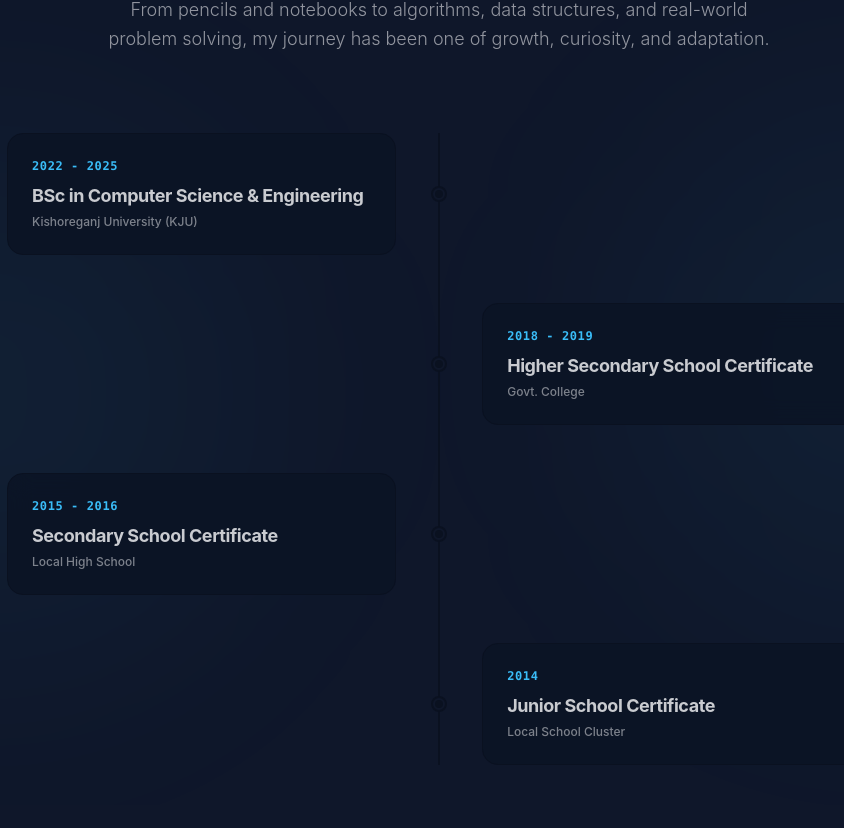
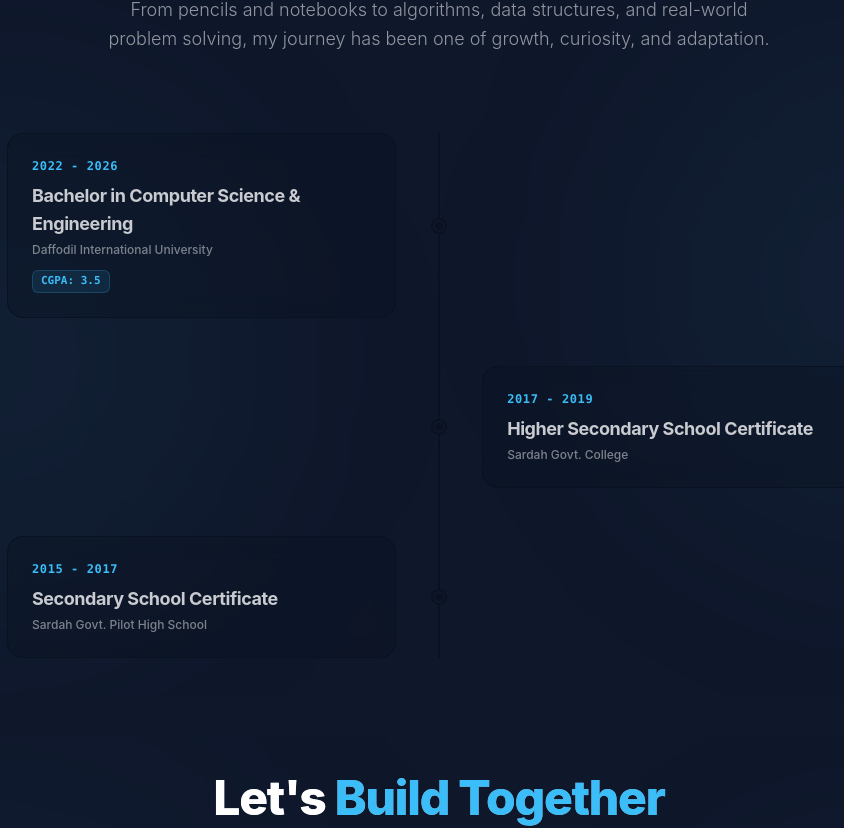
Before and after one commit to MAshhabDev/My-Portfolio, a React (Vite) app: page / in a window 1280 px wide. Shown: the part 2769-3597 px from the top of the page, without its empty margins (201-1045 px from the left). Built offline with nearby package versions, Linux system fonts and the light colour scheme.

Commit message:
Customize the education Components

```diff
--- a/src/Components/Education/EducationTimelinse.jsx
+++ b/src/Components/Education/EducationTimelinse.jsx
@@ -4,35 +4,28 @@ import { motion, AnimatePresence } from 'framer-motion';
 const EDUCATION_DATA = [
   {
     id: 1,
-    year: "2022 - 2025",
-    degree: "BSc in Computer Science & Engineering",
-    institution: "Kishoreganj University (KJU)",
+    year: "2022 - 2026",
+    degree: "Bachelor in Computer Science & Engineering",
+    institution: "Daffodil International University",
+    cgpa: "3.5",
     side: "left",
     description: "University life reignited my passion for technology after the pandemic setback. This stage wasn't just about academics; it was a chance to reassess my skills and adapt to a fast-changing world. Here, I dove deep into algorithms, data structures, software architecture, and above all, real-world problem-solving, applying knowledge beyond theory to tackle practical challenges with impact."
   },
   {
     id: 2,
-    year: "2018 - 2019",
+    year: "2017 - 2019",
     degree: "Higher Secondary School Certificate",
-    institution: "Govt. College",
+    institution: "Sardah Govt. College",
     side: "right",
     description: "Stepping into higher studies, I dove deeper into the science stream with emphasis on mathematics, physics, and foundational computer concepts, marking a big leap toward engineering life. The pandemic disrupted learning and brought unexpected isolation, yet it also became a period of adaptability and self-learning."
   },
   {
     id: 3,
-    year: "2015 - 2016",
+    year: "2015 - 2017",
     degree: "Secondary School Certificate",
-    institution: "Local High School",
+    institution: "Sardah Govt. Pilot High School",
     side: "left",
     description: "Core science subjects became my playground. Equations, logic, and experiments turned into my favorite puzzles to crack while developing strong analytical skills."
-  },
-  {
-    id: 4,
-    year: "2014",
-    degree: "Junior School Certificate",
-    institution: "Local School Cluster",
-    side: "right",
-    description: "I leveled up! This stage was all about building confidence, strengthening my foundation in science and mathematics, and actively participating in academic activities that pushed me to grow."
   }
 ];
 
@@ -40,32 +33,24 @@ export default function EducationTimeline() {
   const [hoveredCard, setHoveredCard] = useState(null);
 
   return (
-    // bg-transparent ব্যবহার করা হয়েছে যাতে মেইন অ্যাপের রয়্যাল স্লেট ব্যাকগ্রাউন্ডের সাথে এটি এক হয়ে মিশে যায়
     <section id="education" className="py-10 w-full relative overflow-hidden text-base-content bg-transparent">
 
-      {/* ব্যাকগ্রাউন্ড স্পেস গ্লো আকসেন্ট */}
       <div className="absolute top-[30%] left-[-15%] w-[500px] h-[500px] bg-primary/5 blur-[130px] rounded-full pointer-events-none" />
       <div className="absolute bottom-[20%] right-[-15%] w-[500px] h-[500px] bg-primary/5 blur-[130px] rounded-full pointer-events-none" />
 
       <div className="max-w-4xl mx-auto relative z-10 px-4">
 
-        {/* Section Header */}
         <div className="text-center mb-16">
-
           <h2 className="text-4xl font-extrabold tracking-tight mt-4 text-white bg-gradient-to-r from-base-content to-base-content/70 bg-clip-text sm:text-5xl">
             Education <span className="text-primary">Timeline</span>
-                            <div className="w-16 h-1 bg-gradient-to-r from-primary to-secondary mt-3 mx-auto rounded-full"></div>
-
+            <div className="w-16 h-1 bg-gradient-to-r from-primary to-secondary mt-3 mx-auto rounded-full"></div>
           </h2>
           <p className="text-lg text-base-content/70 mt-4 leading-relaxed max-w-2xl font-light mx-auto">
             From pencils and notebooks to algorithms, data structures, and real-world problem solving, my journey has been one of growth, curiosity, and adaptation.
           </p>
         </div>
 
-        {/* Timeline Dynamic Component */}
         <div className="relative mt-20">
-
-          {/* সেন্ট্রাল টাইমলাইন অ্যাক্সিস লাইন */}
           <div className="absolute left-1/2 transform -translate-x-1/2 top-0 bottom-0 w-[2px] bg-base-300 hidden md:block" />
 
           <div className="space-y-12 relative">
@@ -80,19 +65,17 @@ export default function EducationTimeline() {
                   }`}
                 >
 
-                  {/* সেন্ট্রাল টাইমলাইন ডট—হোভার করলে তোমার নিয়ন primary ভ্যারিয়েবলে নিখুঁত গ্লো করবে */}
                   <div className="absolute left-1/2 transform -translate-x-1/2 w-4 h-4 rounded-full bg-base-100 border-2 border-base-300 hidden md:flex items-center justify-center z-20">
                     <div className={`w-2 h-2 rounded-full transition-all duration-300 ${isHovered ? 'bg-primary scale-110 shadow-[0_0_10px_var(--color-primary)]' : 'bg-base-300'}`} />
                   </div>
 
-                  {/* Presentational Information Card */}
                   <div className="w-full md:w-[45%]">
                     <motion.div
                       layout
                       onMouseEnter={() => setHoveredCard(edu.id)}
                       onMouseLeave={() => setHoveredCard(null)}
-                      // কার্ডের ব্যাকগ্রাউন্ড ও বর্ডার গ্লোবাল স্লেট থিমে সিঙ্ক করা হয়েছে (bg-base-200)
-                      className={`p-6 bg-base-200/90 backdrop-blur-md rounded-2xl border transition-all duration-500 cursor-pointer select-none ${
+                      // bg-base-200/40 করা হয়েছে এখানে সামঞ্জস্য রাখার জন্য
+                      className={`p-6 bg-base-200/40 backdrop-blur-md rounded-2xl border transition-all duration-500 cursor-pointer select-none ${
                         isHovered
                           ? 'border-primary/40 shadow-xl'
                           : 'border-base-300'
@@ -105,24 +88,28 @@ export default function EducationTimeline() {
                         }
                       }}
                     >
-                      {/* Year badge block */}
                       <div className="flex justify-between items-center mb-2">
                         <span className="text-xs font-bold text-primary font-mono tracking-wider">
                           {edu.year}
                         </span>
                       </div>
 
-                      {/* Degree Title Text */}
                       <h3 className={`text-lg font-bold tracking-tight transition-colors duration-300 ${isHovered ? 'text-primary' : 'text-base-content'}`}>
                         {edu.degree}
                       </h3>
 
-                      {/* Subtitle location indicator */}
                       <p className="text-xs text-base-content/60 font-medium mt-1">
                         {edu.institution}
                       </p>
 
-                      {/* ড্রয়ার শিট ওপেনিং অ্যানিমেশন মসৃণ এবং ফাস্ট করা হয়েছে */}
+                      {edu.cgpa && (
+                        <div className="mt-2">
+                          <span className="inline-block bg-primary/10 text-primary border border-primary/20 text-[11px] font-bold px-2 py-0.5 rounded-md font-mono">
+                            CGPA: {edu.cgpa}
+                          </span>
+                        </div>
+                      )}
+
                       <AnimatePresence initial={false}>
                         {isHovered && (
                           <motion.div
@@ -145,16 +132,13 @@ export default function EducationTimeline() {
                     </motion.div>
                   </div>
 
-                  {/* Spatial structure balance panel */}
                   <div className="hidden md:block w-[45%]" />
 
                 </div>
               );
             })}
           </div>
-
         </div>
-
       </div>
     </section>
   );
```
